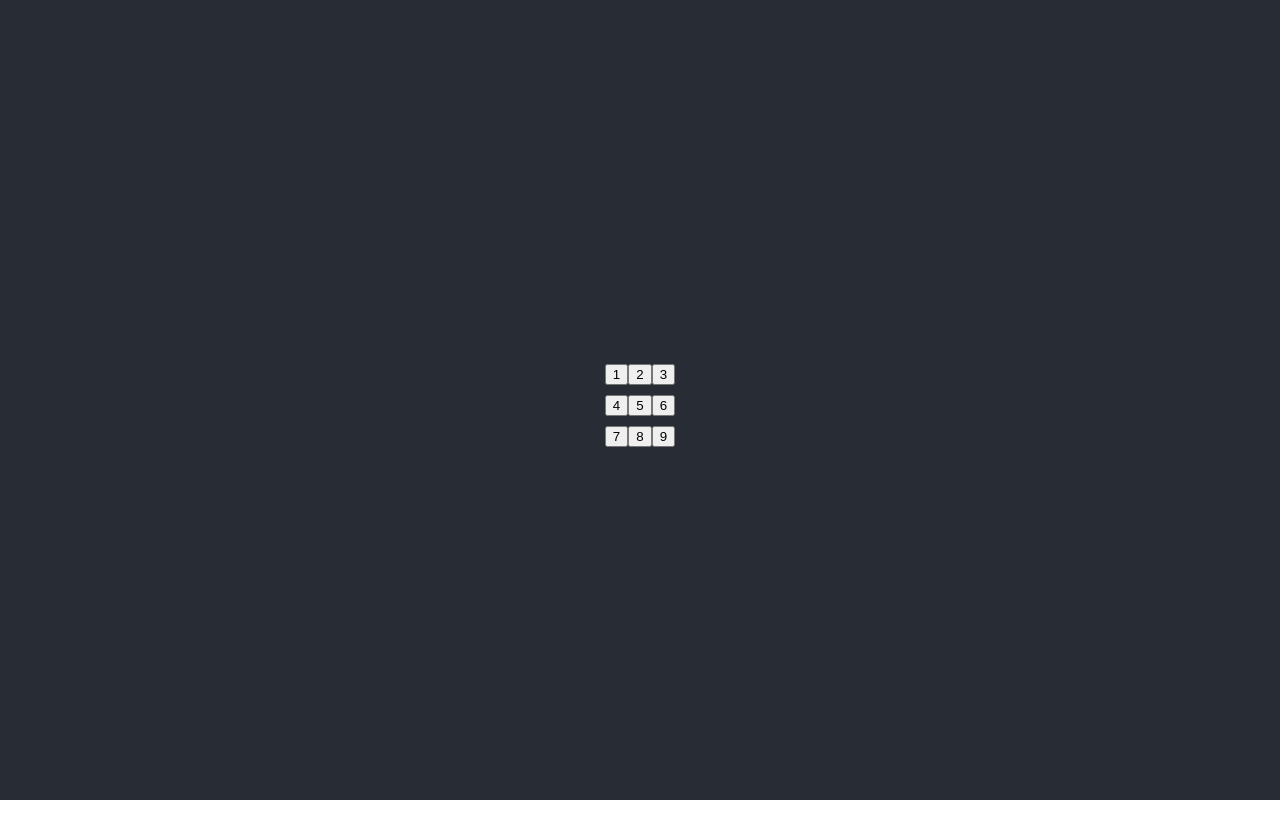
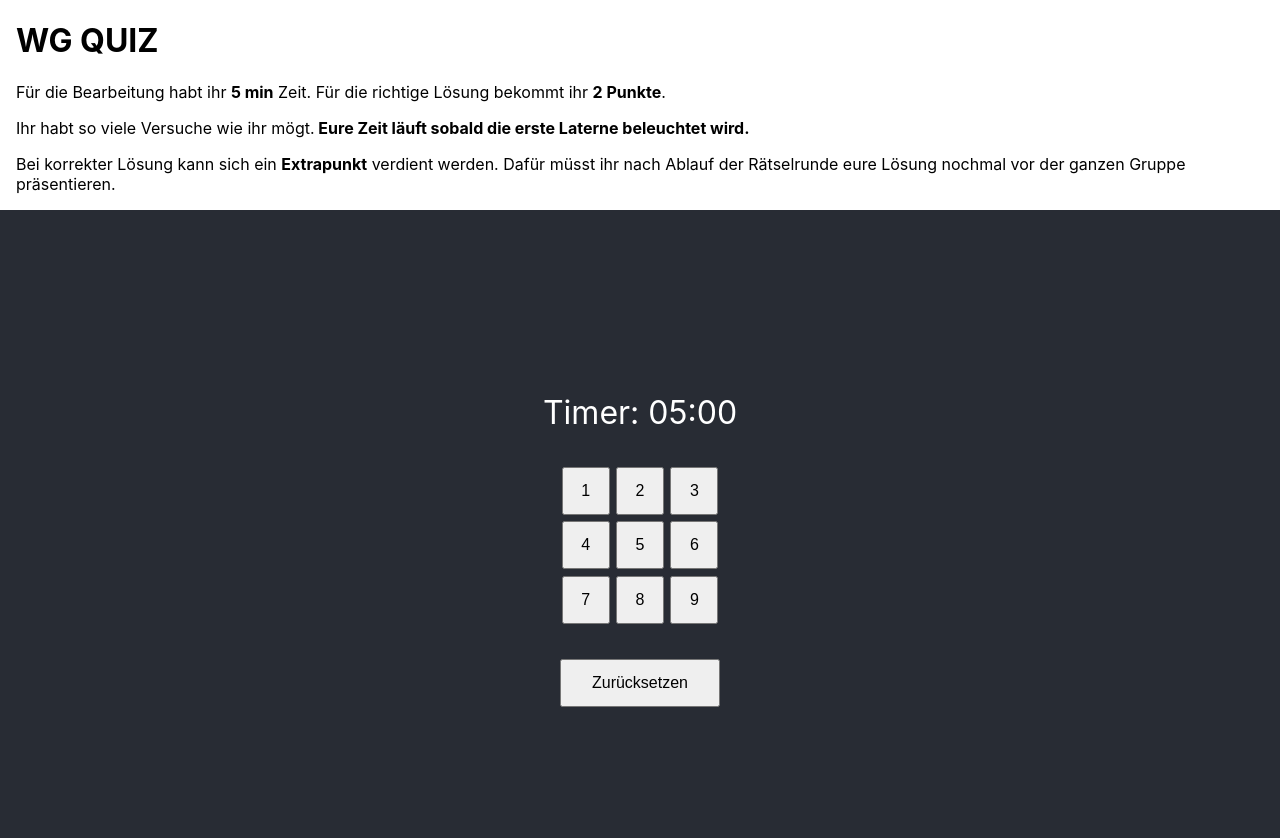
Before and after one commit to zumpious1/pubquiz_9_lamps, a React (Create React App) app in the folder nine_lamps/: page / in a window 1280 px wide. Shown: the top 838 px of the page. Before the commit the page ends 800 px from the top, so only its background shows below. Built offline with nearby package versions, Linux system fonts and the light colour scheme.

Commit message:
Implement first functual version of nine lamps riddle

```diff
--- a/nine_lamps/src/App.css
+++ b/nine_lamps/src/App.css
@@ -1,21 +1,16 @@
-.App {
-  text-align: center;
+.header {
+    padding-left: 1rem;
+    padding-right: 1rem;
 }
 
-.App-logo {
-  height: 40vmin;
-  pointer-events: none;
+.bold {
+    font-weight: bold;
 }
 
-@media (prefers-reduced-motion: no-preference) {
-  .App-logo {
-    animation: App-logo-spin infinite 20s linear;
-  }
-}
-
-.App-header {
+.content {
+    text-align: center;
     background-color: #282c34;
-  min-height: 100vh;
+    min-height: 85vh;
     display: flex;
     flex-direction: column;
     align-items: center;
@@ -28,11 +23,32 @@
     color: #61dafb;
 }
 
-@keyframes App-logo-spin {
-  from {
-    transform: rotate(0deg);
+.row {
+
 }
-  to {
-    transform: rotate(360deg);
+
+.row button {
+    margin: 0.2rem;
+    height: 3rem;
+    width: 3rem;
+    font-size: 1rem;
 }
+
+.active {
+    background-color: red;
 }
+
+.reset {
+    padding-top: 2rem;
+}
+
+.reset button{
+    height: 3rem;
+    width: 10rem;
+    font-size: 1rem;
+}
+
+.timer {
+    padding-bottom: 2rem;
+    font-size: 2rem;
+}
--- a/nine_lamps/src/App.js
+++ b/nine_lamps/src/App.js
@@ -1,14 +1,19 @@
 import './App.css';
 import Nine_lamps from "./components/Nine_lamps";
 import {useEffect, useState} from "react";
+import Header from "./components/Header";
 
 function App() {
     return (
-        <div className="App">
-            <header className="App-header">
-                <Nine_lamps/>
-            </header>
+        <div>
+            <div className="header">
+                <Header />
+            </div>
+            <div className="content">
+                <Nine_lamps />
+            </div>
         </div>
+
     );
 }
 
--- /dev/null
+++ b/nine_lamps/src/components/Header.jsx
@@ -0,0 +1,29 @@
+import {useEffect, useState} from "react";
+
+export function Header() {
+
+    return (
+        <div>
+            <div className="heading">
+                <h1> WG QUIZ </h1>
+            </div>
+            <div className="ruleset">
+                <p>
+                    Für die Bearbeitung habt ihr <span className="bold">5 min</span> Zeit. Für die richtige Lösung
+                    bekommt ihr <span className="bold">2 Punkte</span>.
+                </p>
+                <p>
+                    Ihr habt so viele Versuche wie ihr mögt.
+                    <span className="bold"> Eure Zeit läuft sobald die erste Laterne beleuchtet wird.</span>
+                </p>
+                <p>
+                    Bei korrekter Lösung kann sich ein <span className="bold">Extrapunkt</span> verdient werden.
+                    Dafür müsst ihr nach Ablauf der Rätselrunde eure Lösung nochmal vor der ganzen Gruppe präsentieren.
+                </p>
+            </div>
+        </div>
+
+    );
+}
+
+export default Header;
--- a/nine_lamps/src/components/Nine_lamps.jsx
+++ b/nine_lamps/src/components/Nine_lamps.jsx
@@ -1,52 +1,131 @@
 import {useEffect, useState} from "react";
+import Timer from "./Timer";
 
 export function Nine_lamps() {
     const [lampsState, setLampsState] = useState([false, false, false, false, false, false, false, false, false]);
+    const [startStopTimer, setStartStopTimer] = useState(false);
+    const [problemSolved, setProblemSolved] = useState(false)
 
     useEffect(() => {
         console.log('lampsState:  ', lampsState);
+        console.log('true array: ',[true, true, true, true, true, true, true, true, true])
+
+        if (arrayEquals(lampsState, [true, true, true, true, true, true, true, true, true])) {
+            setStartStopTimer(false);
+            setProblemSolved(true);
+        }
     }, [lampsState]);
 
-    const changeLampState = function(lamp) {
-        console.log('lamp from changeLampState: ', lamp);
+    //Compare arrays
+    function arrayEquals(a, b) {
+        return Array.isArray(a) &&
+            Array.isArray(b) &&
+            a.length === b.length &&
+            a.every((val, index) => val === b[index]);
+    }
 
-        //Array starts at 0
-        console.log('lampstate[lamp-1]: ', lampsState[lamp]);
-
-        //Click lamp is turned on
-        if (lampsState[lamp-1]) {
-            console.log('clicked lamp was turned on')
-
-        } else {
-            console.log('clicked lamp was turned off')
-            //Handle lamp state change if lamp was turned off
-            switch(lamp){
-                case (1):
-                    setLampsState([true, true, false, true, false, false, false, false, false])
-            }
+    //Toggle lampstate of given lamp and their direct neighbours
+    const changeLampState = function (lamp) {
+        if (problemSolved) {
+            return;
         }
 
+        if (!startStopTimer) {
+            setStartStopTimer(true);
+        }
+        switch (lamp) {
+            case (1):
+                setLampsState([!lampsState[0], !lampsState[1], lampsState[2], !lampsState[3], lampsState[4], lampsState[5], lampsState[6], lampsState[7], lampsState[8]]);
+                break;
+            case(2):
+                setLampsState([!lampsState[0], !lampsState[1], !lampsState[2], lampsState[3], !lampsState[4], lampsState[5], lampsState[6], lampsState[7], lampsState[8]]);
+                break;
+            case(3):
+                setLampsState([lampsState[0], !lampsState[1], !lampsState[2], lampsState[3], lampsState[4], !lampsState[5], lampsState[6], lampsState[7], lampsState[8]]);
+                break;
+            case(4):
+                setLampsState([!lampsState[0], lampsState[1], lampsState[2], !lampsState[3], !lampsState[4], lampsState[5], !lampsState[6], lampsState[7], lampsState[8]]);
+                break;
+            case(5):
+                setLampsState([lampsState[0], !lampsState[1], lampsState[2], !lampsState[3], !lampsState[4], !lampsState[5], lampsState[6], !lampsState[7], lampsState[8]]);
+                break;
+            case(6):
+                setLampsState([lampsState[0], lampsState[1], !lampsState[2], lampsState[3], !lampsState[4], !lampsState[5], lampsState[6], lampsState[7], !lampsState[8]]);
+                break;
+            case(7):
+                setLampsState([lampsState[0], lampsState[1], lampsState[2], !lampsState[3], lampsState[4], lampsState[5], !lampsState[6], !lampsState[7], lampsState[8]]);
+                break;
+            case(8):
+                setLampsState([lampsState[0], lampsState[1], lampsState[2], lampsState[3], !lampsState[4], lampsState[5], !lampsState[6], !lampsState[7], !lampsState[8]]);
+                break;
+            case(9):
+                setLampsState([lampsState[0], lampsState[1], lampsState[2], lampsState[3], lampsState[4], !lampsState[5], lampsState[6], !lampsState[7], !lampsState[8]]);
+                break;
+        }
+    }
 
+    //Reset lamps to start position
+    const resetLampstates = function () {
 
-
+        if (!problemSolved) {
+            setLampsState([false, false, false, false, false, false, false, false, false])
+        }
     }
 
     return (
         <div className="nine_lamps_content">
+
             <div className="row">
-                <button onClick={() => {changeLampState(1)}}>1</button>
-                <button onClick={() => {changeLampState(2)}}>2</button>
-                <button onClick={() => {changeLampState(3)}}>3</button>
+                <Timer startStopTimer={startStopTimer}/>
+            </div>
+
+            <div className="row">
+                <button onClick={() => {changeLampState(1)}}
+                        className={lampsState[0] ? 'active' : 'not-active'}>
+                    1
+                </button>
+                <button onClick={() => {changeLampState(2)}}
+                        className={lampsState[1] ? 'active' : 'not-active'}>
+                    2
+                </button>
+                <button onClick={() => {changeLampState(3)}}
+                        className={lampsState[2] ? 'active' : 'not-active'}>
+                    3
+                </button>
             </div>
             <div className="row">
-                <button onClick={() => {changeLampState(4)}}>4</button>
-                <button onClick={() => {changeLampState(5)}}>5</button>
-                <button onClick={() => {changeLampState(6)}}>6</button>
+                <button onClick={() => {changeLampState(4)}}
+                        className={lampsState[3] ? 'active' : 'not-active'}>
+                    4
+                </button>
+                <button onClick={() => {changeLampState(5)}}
+                        className={lampsState[4] ? 'active' : 'not-active'}>
+                    5
+                </button>
+                <button onClick={() => {changeLampState(6)}}
+                        className={lampsState[5] ? 'active' : 'not-active'}>
+                    6
+                </button>
             </div>
             <div className="row">
-                <button onClick={() => {changeLampState(7)}}>7</button>
-                <button onClick={() => {changeLampState(8)}}>8</button>
-                <button onClick={() => {changeLampState(9)}}>9</button>
+                <button onClick={() => {changeLampState(7)}}
+                        className={lampsState[6] ? 'active' : 'not-active'}>
+                    7
+                </button>
+                <button onClick={() => {changeLampState(8)}}
+                        className={lampsState[7] ? 'active' : 'not-active'}>
+                    8
+                </button>
+                <button onClick={() => {changeLampState(9)}}
+                        className={lampsState[8] ? 'active' : 'not-active'}>
+                    9
+                </button>
+            </div>
+
+            <div className="reset">
+                <button onClick={resetLampstates}>
+                    Zurücksetzen
+                </button>
             </div>
         </div>
     );
--- /dev/null
+++ b/nine_lamps/src/components/Timer.jsx
@@ -0,0 +1,35 @@
+import {useEffect, useState} from "react";
+
+export function Timer(startStopTimerProps) {
+    const [counter, setCounter] = useState(300);
+    const [startStopTimer, setStartStopTimer] = useState(false);
+
+    useEffect(() => {
+
+        if (startStopTimerProps.startStopTimer) {
+            const timer =
+                counter > 0 && setInterval(() => setCounter(counter - 1), 1000);
+            return () => clearInterval(timer);
+        }
+
+    }, [counter, startStopTimerProps])
+
+    //Parse seconds to minutes with seconds
+    function secondsToTime(e){
+        const h = Math.floor(e / 3600).toString().padStart(2,'0'),
+            m = Math.floor(e % 3600 / 60).toString().padStart(2,'0'),
+            s = Math.floor(e % 60).toString().padStart(2,'0');
+
+        return m + ':' + s;
+        //return `${h}:${m}:${s}`;
+    }
+
+    //Timer
+    return (
+        <div>
+            <div className="timer">Timer: {secondsToTime(counter)}</div>
+        </div>
+    );
+}
+
+export default Timer;
```
Lines whose indentation alone changed are shown as unchanged.
